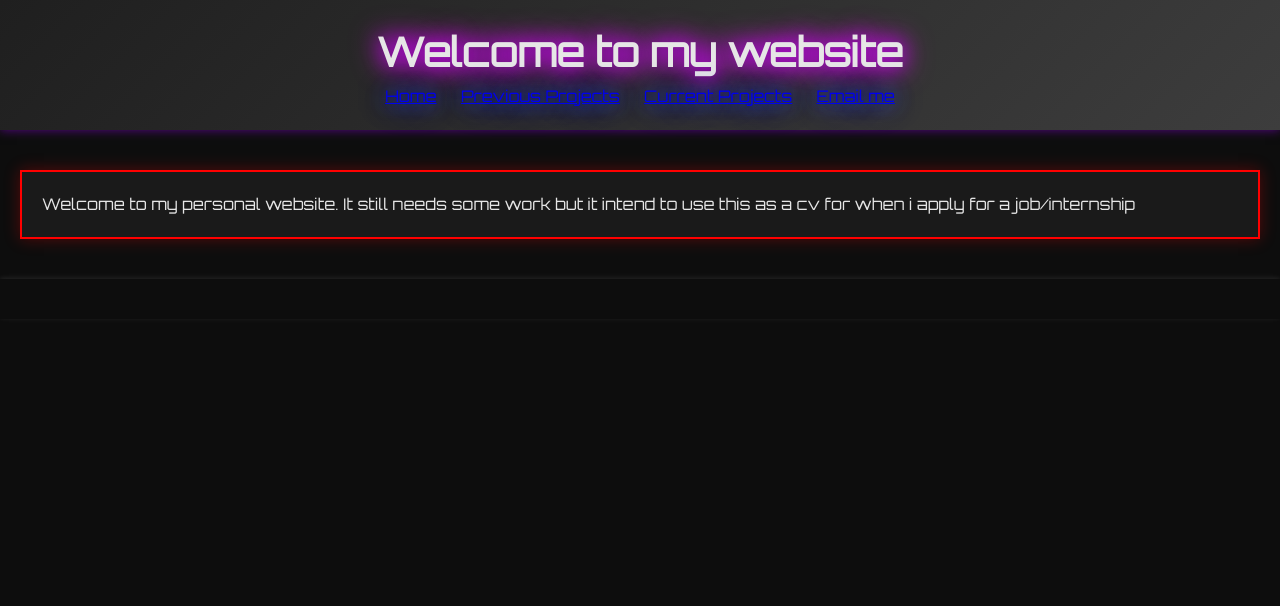
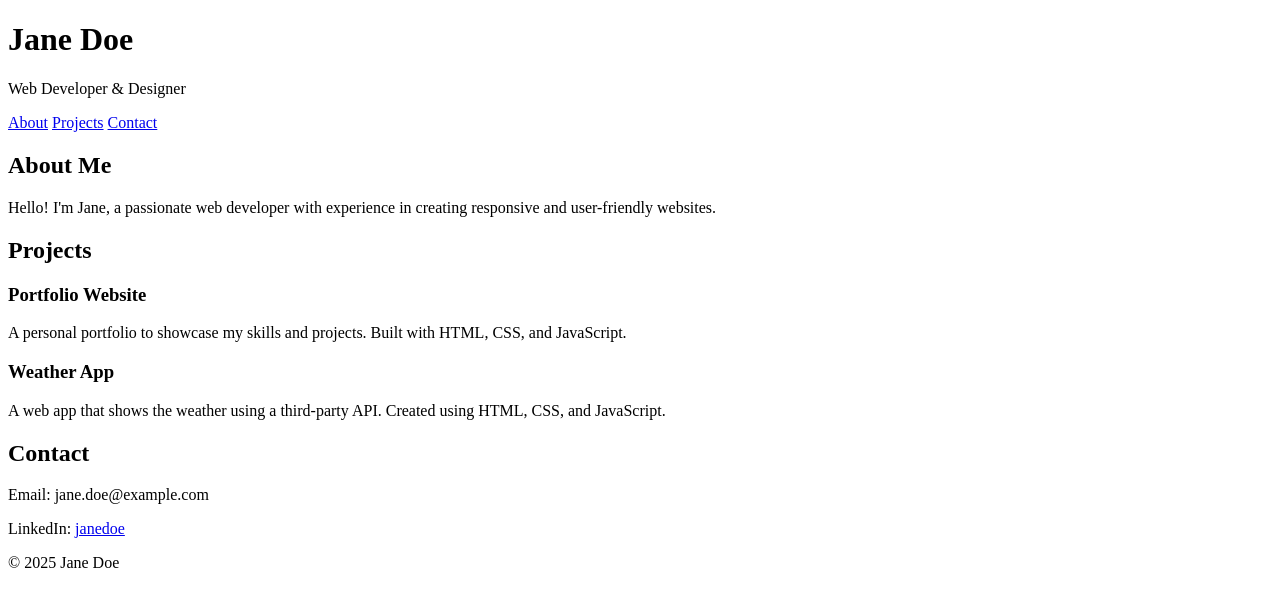
Before and after one commit to TrtleUnit/MyPersonalSite, a plain HTML site: page index.html in a window 1280 px wide. Drawn offline with Linux system fonts and the light colour scheme.

Commit message:
File cleaning

```diff
--- a/index.html
+++ b/index.html
@@ -1,35 +1,47 @@
-
 <!DOCTYPE html>
 <html lang="en">
 <head>
-    <meta charset="UTF-8">
-    <meta name="viewport" content="width=device-width, initial-scale=1.0">
-    <title>Claidi</title>
-    <link rel="stylesheet" href="styles.css">
-    <link href="https://fonts.googleapis.com/css2?family=Orbitron&display=swap" rel="stylesheet">
+  <meta charset="UTF-8" />
+  <meta name="viewport" content="width=device-width, initial-scale=1.0" />
+  <title>My Portfolio</title>
+
 </head>
 <body>
-    <header>
-        <h1>Welcome to my website</h1>
-        <a href="index.html">Home</a>
-        <a href="index2.html">Previous Projects</a>
-        <a href="index2.html">Current Projects</a>
-        <a href="index2.html">Email me</a>
-    </header>
-    <main>
-        <section id="home">
-        Welcome to my personal website. It still needs some work but it intend to use this as a cv for when i apply for a job/internship
+  <header>
+    <h1>Jane Doe</h1>
+    <p>Web Developer & Designer</p>
+    <nav>
+      <a href="#about">About</a>
+      <a href="#projects">Projects</a>
+      <a href="#contact">Contact</a>
+    </nav>
+  </header>
 
-        <!-- <img src="https://wallpaperaccess.com/full/158905.jpg" alt="image placeholder" /> -->
-        </section>
+  <section id="about">
+    <h2>About Me</h2>
+    <p>Hello! I'm Jane, a passionate web developer with experience in creating responsive and user-friendly websites.</p>
+  </section>
 
+  <section id="projects">
+    <h2>Projects</h2>
+    <div class="project">
+      <h3>Portfolio Website</h3>
+      <p>A personal portfolio to showcase my skills and projects. Built with HTML, CSS, and JavaScript.</p>
+    </div>
+    <div class="project">
+      <h3>Weather App</h3>
+      <p>A web app that shows the weather using a third-party API. Created using HTML, CSS, and JavaScript.</p>
+    </div>
+  </section>
 
+  <section id="contact">
+    <h2>Contact</h2>
+    <p>Email: jane.doe@example.com</p>
+    <p>LinkedIn: <a href="https://www.linkedin.com/in/janedoe" target="_blank">janedoe</a></p>
+  </section>
 
-    </main>
-
-
-    <footer>
-
-    </footer>
+  <footer>
+    <p>&copy; 2025 Jane Doe</p>
+  </footer>
 </body>
 </html>
--- a/styles.css
+++ b/styles.css
@@ -1,64 +1,41 @@
-* {
+     body {
+      font-family: Arial, sans-serif;
       margin: 0;
       padding: 0;
-    box-sizing: border-box;
+      background-color: #f4f4f4;
+      color: #333;
     }
-
-body {
-    font-family: 'Orbitron', sans-serif;
-    background-color: #0d0d0d;
-    color: #e6e6e6;
-    line-height: 1.6;
+    header {
+      background-color: #333;
+      color: #fff;
+      padding: 1rem;
+      text-align: center;
     }
-
-header {
-    background: linear-gradient(135deg, #1f1f1f, #3d3d3d);
-    padding: 20px;
+    nav {
+      margin-top: 0.5rem;
+    }
+    nav a {
+      color: #fff;
+      margin: 0 1rem;
+      text-decoration: none;
+    }
+    section {
+      padding: 2rem;
+      max-width: 800px;
+      margin: auto;
+    }
+    .project {
+      background: #fff;
+      padding: 1rem;
+      margin-bottom: 1rem;
+      box-shadow: 0 0 10px rgba(0, 0, 0, 0.1);
+    }
+    footer {
+      background: #333;
+      color: #fff;
       text-align: center;
-    box-shadow: 0 0 10px rgba(162, 0, 255, 0.5);
+      padding: 1rem;
+      position: fixed;
+      bottom: 0;
+      width: 100%;
     }
-
-h1 {
-    font-size: 2.5em;
-    text-shadow: 0 0 20px #c300ff, 0 0 30px #ff00ff;
-}
-a {
-    padding: 10px;
-    text-shadow: 0 0 20px #0044ff, 0 0 30px #4800ffa2;
-}
-
-nav ul {
-    list-style: none;
-}
-
-nav ul li {
-    display: inline;
-    margin: 0 15px;
-}
-
-nav a {
-    color: #e6e6e6;
-    text-decoration: none;
-    transition: color 0.3s ease;
-}
-
-
-main {
-    padding: 20px;
-}
-
-section {
-    margin: 20px 0;
-    padding: 20px;
-    border: 2px solid #ff0000;
-    background-color: #1a1a1a;
-    box-shadow: 0 0 15px rgba(255, 0, 0, 0.3);
-}
-
-
-footer {
-    text-align: center;
-    padding: 20px;
-    background-color: #0d0d0d;
-    box-shadow: 0 -1px 5px rgba(255, 255, 255, 0.1);
-}
```
Also changed, not shown: index2.html (deleted, +0 -10 lines). Lines whose indentation alone changed are shown as unchanged.
